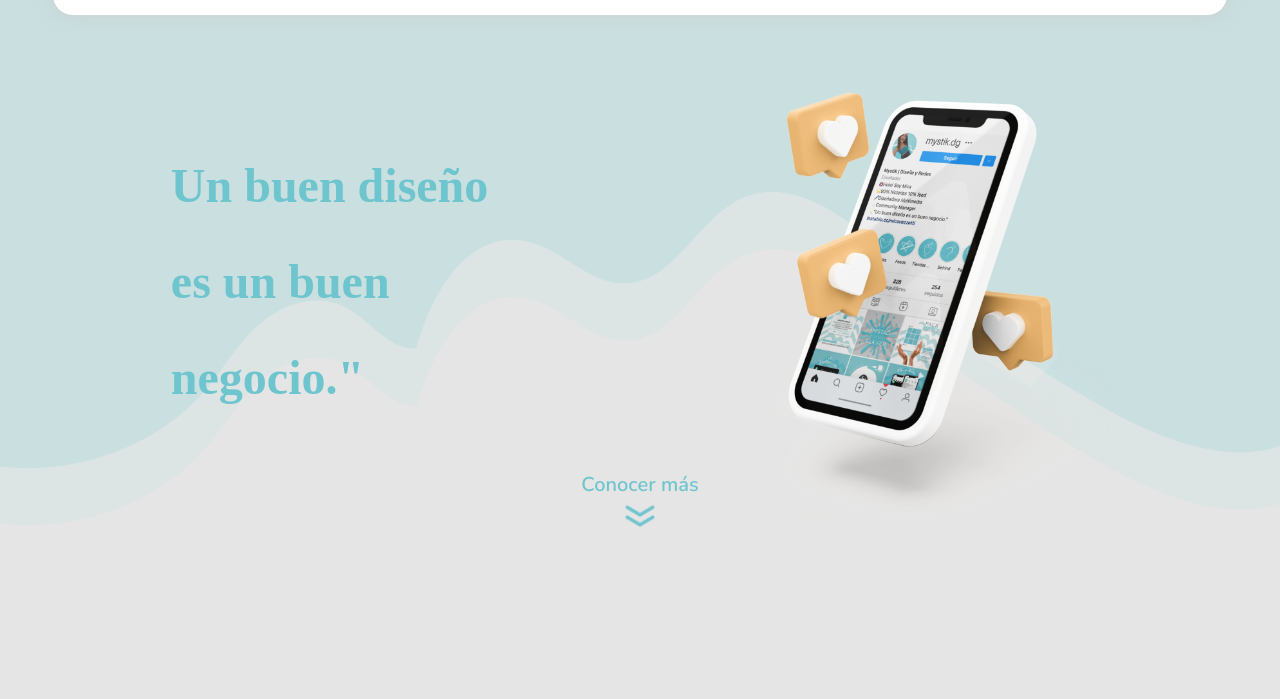
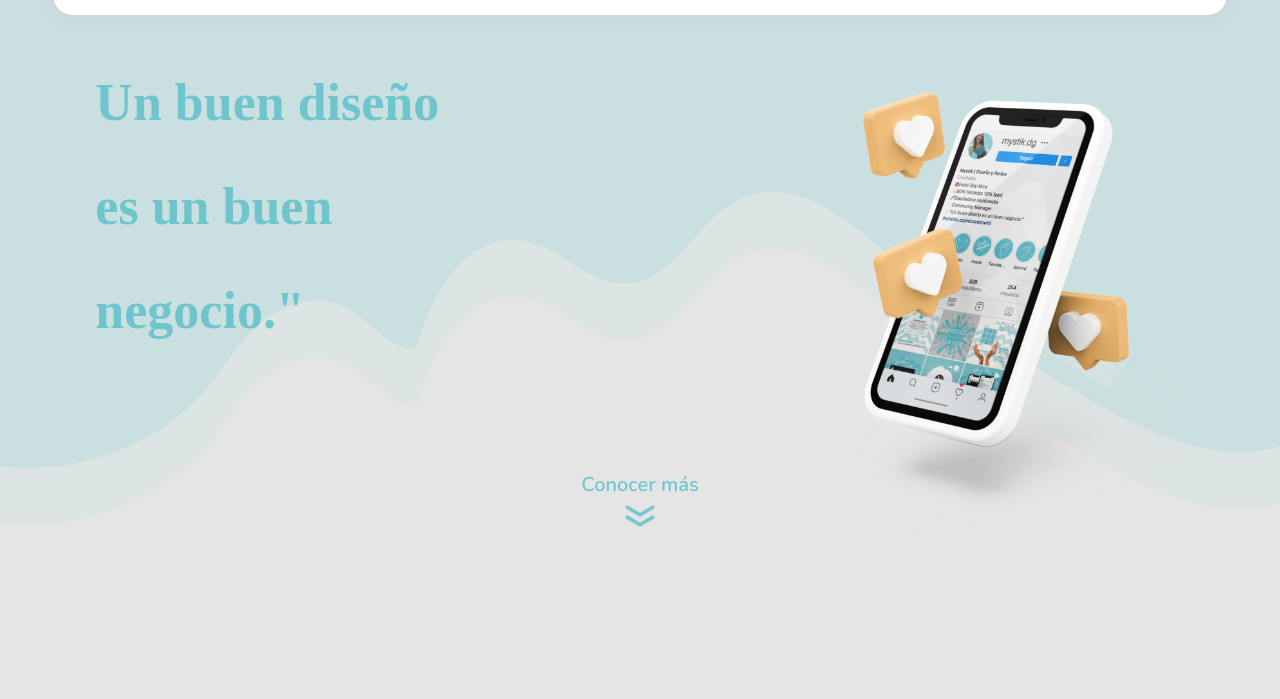
Before and after one commit to TrellixVulnTeam/mystik-design_MKEX, a plain HTML site: page index.html in a window 1280 px wide. Shown: the part 101-800 px from the top of the page. Drawn offline with nearby package versions, Linux system fonts and the light colour scheme; a web font is replaced by a local one.

Commit message:
Versión 1.1.6

```diff
--- a/scss/_header.scss
+++ b/scss/_header.scss
@@ -17,11 +17,13 @@ header {
         padding: 100px 0;
         .Header__Hero__Titulo{
             font-family: 'Junge', serif;
-            font-size: 1.2em;
-            font-weight: 400;
+            font-size: 1.3em;
+            font-weight: 500;
             font-style: normal;
-            line-height: 0px;
+            line-height: 100;
             color: $color_principal;
+            margin-right: 200px;
+            margin-bottom: 150px;
         }
         .Header__Hero__Imagen {
             img {
```
Also changed, not shown: index.html (+2 -1 lines), css/style.css.
